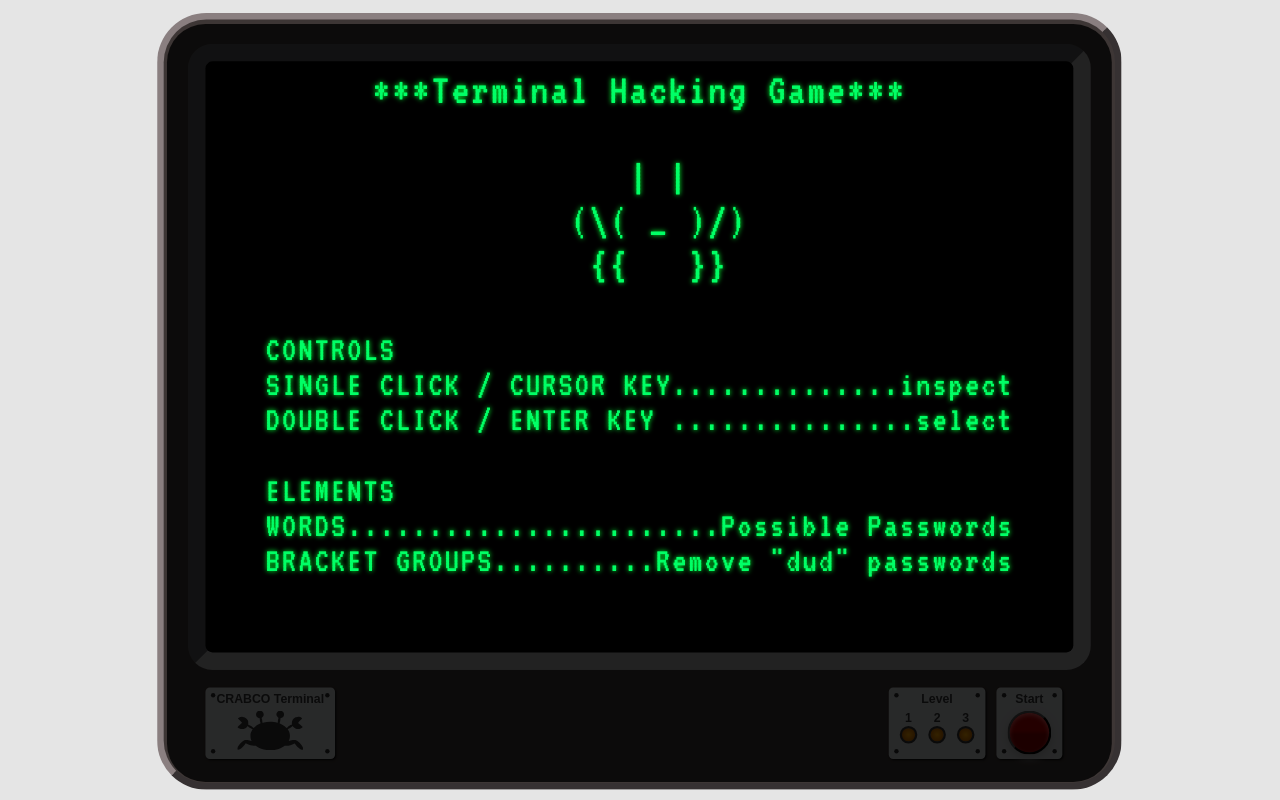
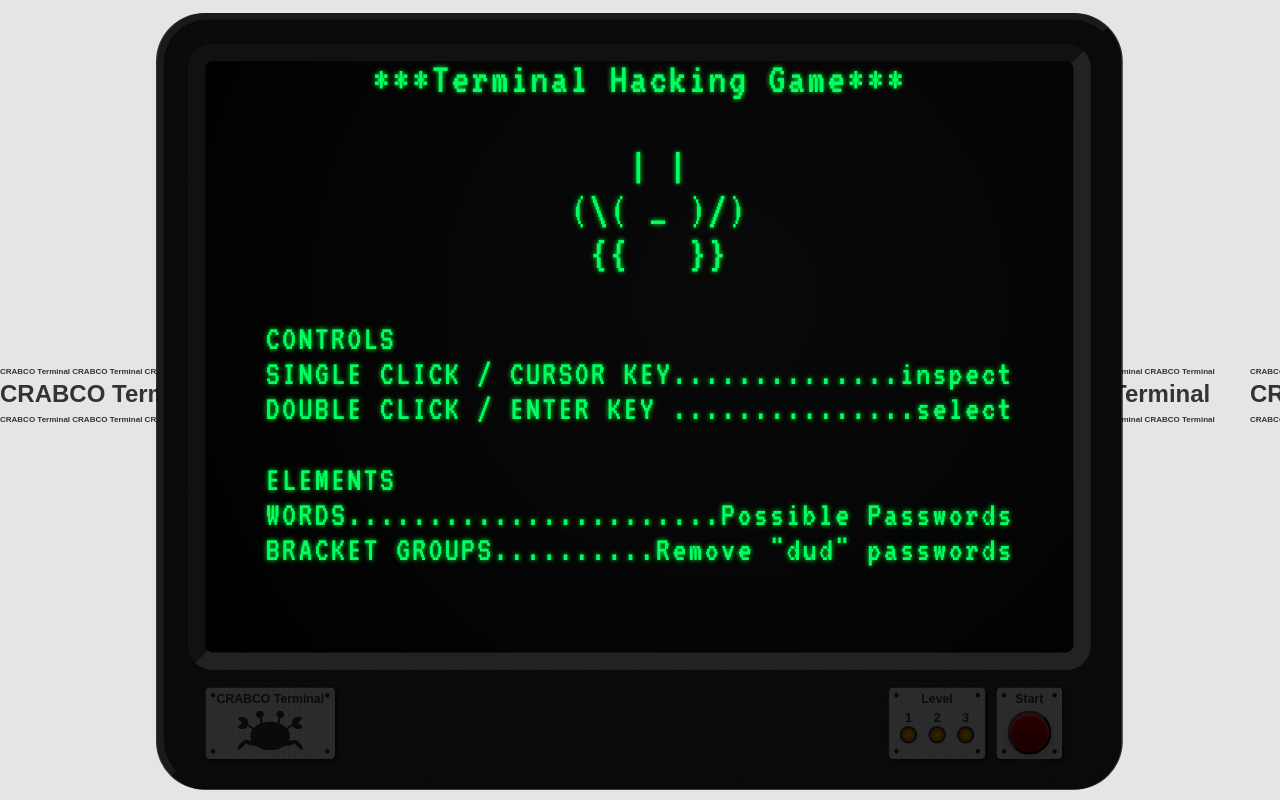
Before and after one commit to kabouras/terminal-hacking, a Vue app: page / in a window 1280 px wide. Built offline with nearby package versions, Linux system fonts and the light colour scheme.

Commit message:
background text image

```diff
--- a/src/App.vue
+++ b/src/App.vue
@@ -2,6 +2,8 @@
 
   <div id="app-component">
     <div id="container">
+
+      <div class="terminal-outer-1">
         <div
           class="shroud"
           :class="{ 'animate__animated animate__fadeOut' : animate }"
@@ -37,7 +39,6 @@
               </div>
           </div>
         </div>
-      <div class="terminal-outer-1">
         <GameBoard />
       </div>
     </div>
--- a/src/assets/styles.css
+++ b/src/assets/styles.css
@@ -11,6 +11,11 @@ html, body {
 
 body {
   background-color: rgba(0,0,0,.1);
+  background-image: url('./crabco.svg');
+  background-repeat: repeat-x;
+  background-attachment: fixed;
+  background-position-y: center;
+  background-size: auto 100px;
 }
 
 #app-component {
@@ -30,6 +35,7 @@ body {
   -ms-transform-origin: top left;
   -webkit-transform-origin: top left;
   transform-origin: top left;
+  filter: blur(0);
 }
 
 #gameboard {
@@ -40,7 +46,12 @@ body {
   border-radius: 2em;
   letter-spacing: 3px;
 }
-#gameboard, .modal {
+#gameboard {
+  color: #00ff66;
+  text-shadow: 0 0 1px #00ff33;
+}
+
+.modal * {
   color: #00ff66;
   text-shadow: 0 0 5px #00ff33;
 }
@@ -50,12 +61,12 @@ body {
   display: inline-block !important;
 }
 .shroud {
-  position: fixed;
-  top: 10px;
-  right: 10px;
-  bottom: 10px;
-  left: 10px;
-  border-radius: 35px;
+  position: absolute;
+  top: 0px;
+  right: 0px;
+  left: 0px;
+  bottom: 0;
+  border-radius: 44px;
   background-color: rgba(0,0,0, .8);
   z-index: 100;
 }
@@ -73,8 +84,16 @@ body {
   text-align: left;
 }
 
+.terminal-outer-1 {
+  position: relative;
+}
+
 .outer {
-  background: #3d3635;
+  background-color:#3d3635;
+  background-image: radial-gradient(rgba(0,0,0,.8) 16%, #3d3635 32%);
+  background-position: 0 0;
+  background-size: 4px 4px;
+
   border: solid 6px #8a7f80;
   border-radius: 2em;
   border-style: outset;
@@ -103,11 +122,11 @@ body {
   );
 }
 
-/* .inner::after {
+.inner::after {
   content: " ";
   position: absolute;
   pointer-events: none;
-  top: 0%;
+  top: -20%;
   right: 0%;
   bottom: 0%;
   left: 0%;
@@ -119,7 +138,7 @@ body {
     rgba(255, 255, 255, 0.1),
     rgba(255, 255, 255, 0.001)
   );
-} */
+}
 
 @keyframes scanlineframe {
   from {top : -500px;}
@@ -257,8 +276,15 @@ body {
   margin-right: 10px;
   background: #caccce;
 
+  background-color: #caccce;
+  background-image: linear-gradient(90deg, rgba(255,255,255,.07) 50%, transparent 50%),
+  linear-gradient(90deg, rgba(255,255,255,.13) 50%, transparent 50%),
+  linear-gradient(90deg, transparent 50%, rgba(255,255,255,.17) 50%),
+  linear-gradient(90deg, transparent 50%, rgba(255,255,255,.19) 50%);
+  background-size: 1px, 2px, 3px, 5px;
+
   border-radius: 4px;
-  box-shadow: 1px 1px 2px #000;
+  box-shadow: 1px 1px 3px #000;
   display: flex;
   flex-direction: column;
   box-sizing: border-box;
```
Also changed, not shown: src/assets/crabco.svg (added). Lines whose indentation alone changed are shown as unchanged.
